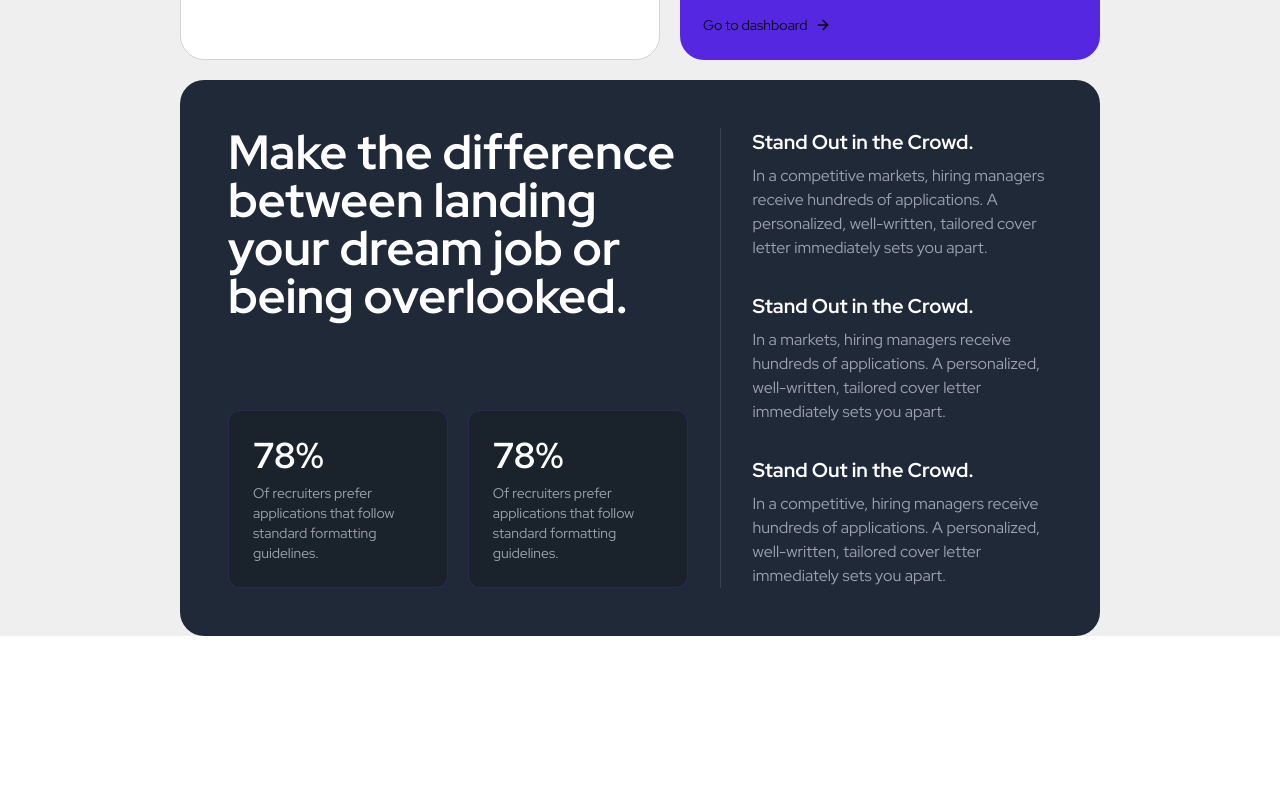
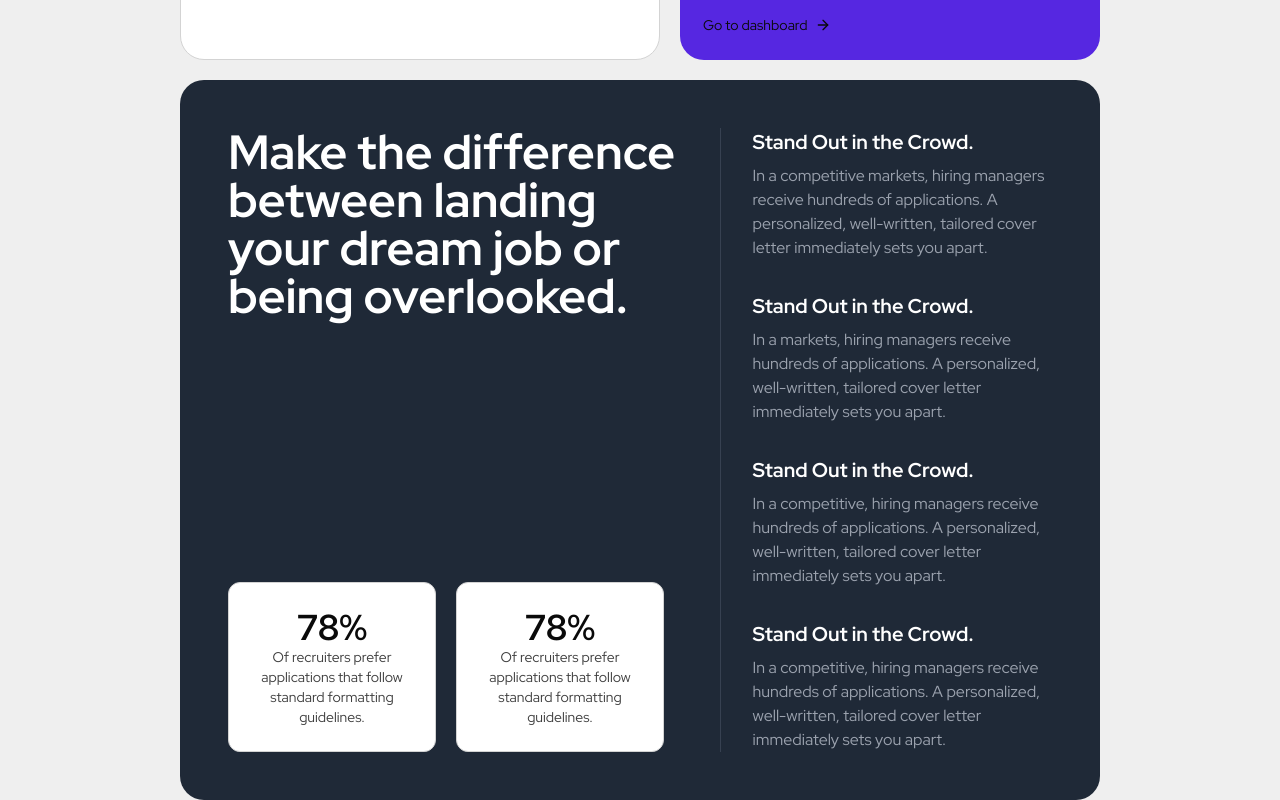
Before and after one commit to IvanSmiths/cover-letter-builder-pro, a Next.js app: page / in a window 1280 px wide. Shown: the part 2474-3274 px from the top of the page. Before the commit the page ends 3110 px from the top, so only its background shows below. Built offline with nearby package versions, Linux system fonts and the light colour scheme.

Commit message:
improve style

```diff
--- a/app/page.tsx
+++ b/app/page.tsx
@@ -12,7 +12,6 @@ const Home: NextPage = () => {
       />
       <div className="bg-light px-small dark:bg-dark md:px-large lg:px-xlarge xl:px-xxlarge">
         <Header />
-
         <Main />
       </div>
     </div>
--- a/components/home/cards/BigCard.tsx
+++ b/components/home/cards/BigCard.tsx
@@ -28,6 +28,11 @@ const BigCard = () => {
       paragraph:
         "In a competitive, hiring managers receive hundreds of applications. A personalized, well-written, tailored cover letter immediately sets you apart.",
     },
+    {
+      headline: "Stand Out in the Crowd.",
+      paragraph:
+        "In a competitive, hiring managers receive hundreds of applications. A personalized, well-written, tailored cover letter immediately sets you apart.",
+    },
   ];
 
   return (
@@ -45,12 +50,12 @@ const BigCard = () => {
               {stats.map((stat, index) => (
                 <div
                   key={index}
-                  className="rounded-xl border border-[#7C3AED]/20 bg-[#1a232c] p-6"
+                  className="flex w-52 flex-col items-center justify-center rounded-xl border border-lightSecondary bg-white p-6 text-center dark:border-darkSecondary dark:bg-[#111316]"
                 >
-                  <div className="mb-2 text-4xl font-bold text-white">
-                    {stat.percentage}
-                  </div>
-                  <p className="text-sm text-gray-400">{stat.description}</p>
+                  <span className="text-4xl font-bold">{stat.percentage}</span>
+                  <p className="text-sm text-darkSecondary dark:text-lightSecondary">
+                    {stat.description}
+                  </p>
                 </div>
               ))}
             </div>
```
